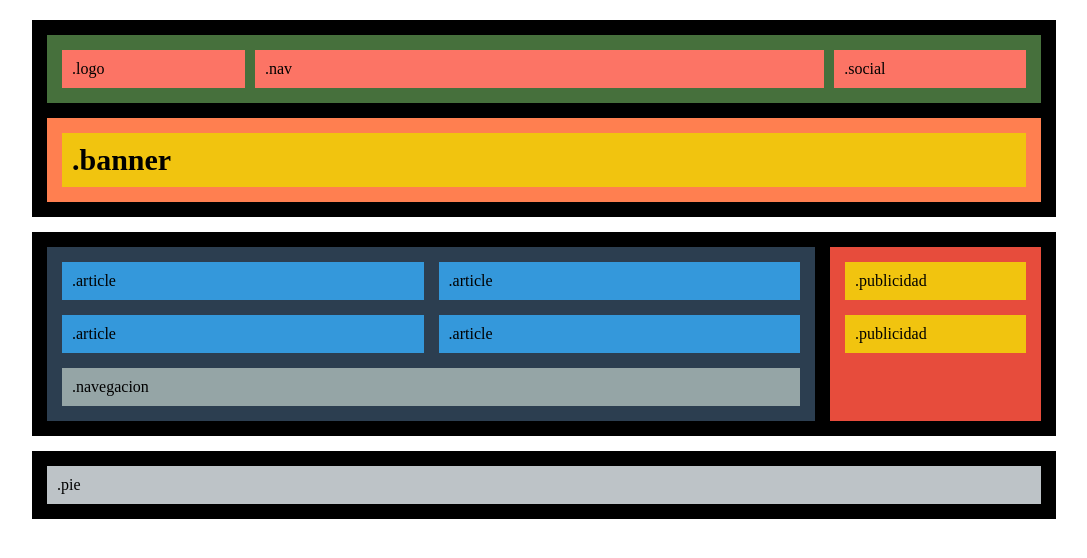
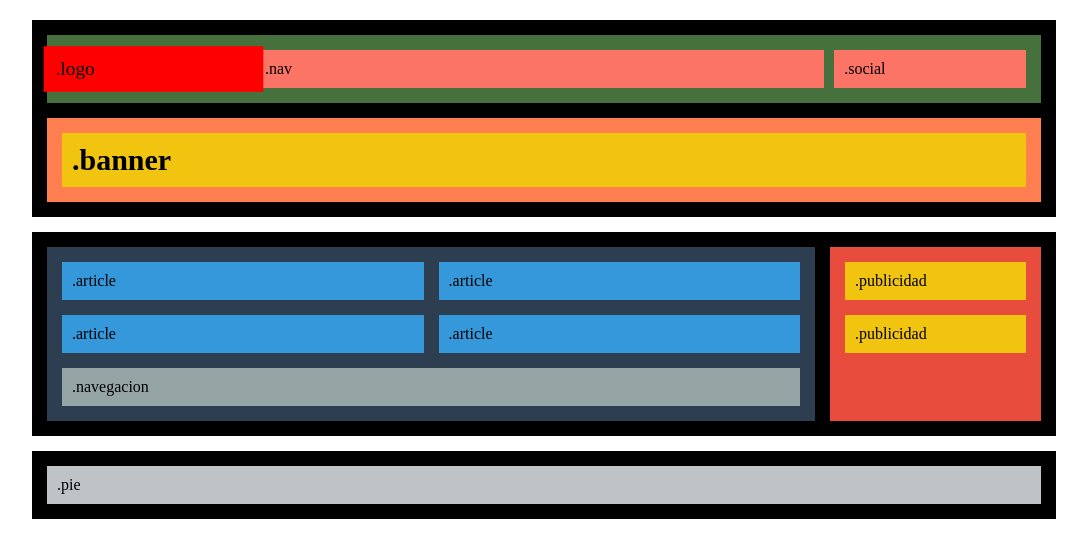
Before and after one commit to tutto-beep-bot/Sprint1---Flexbox-Layout-box, a plain HTML site: page index.html in a window 1280 px wide. In both pictures the pointer is over the element ".logo". Shown: the whole page, without its empty margins (96-1183 px from the left). Drawn offline with Linux system fonts and the light colour scheme.

Commit message:
Hover animation added

```diff
--- a/style.css
+++ b/style.css
@@ -164,3 +164,14 @@ body {
     }
 
 }
+
+/* Hover animation */
+
+.logo {
+    transition: transform 0.4s ease, background-color 0.4s ease;
+}
+
+.logo:hover {
+    transform: scale(1.2);
+    background-color: red;
+}
```
